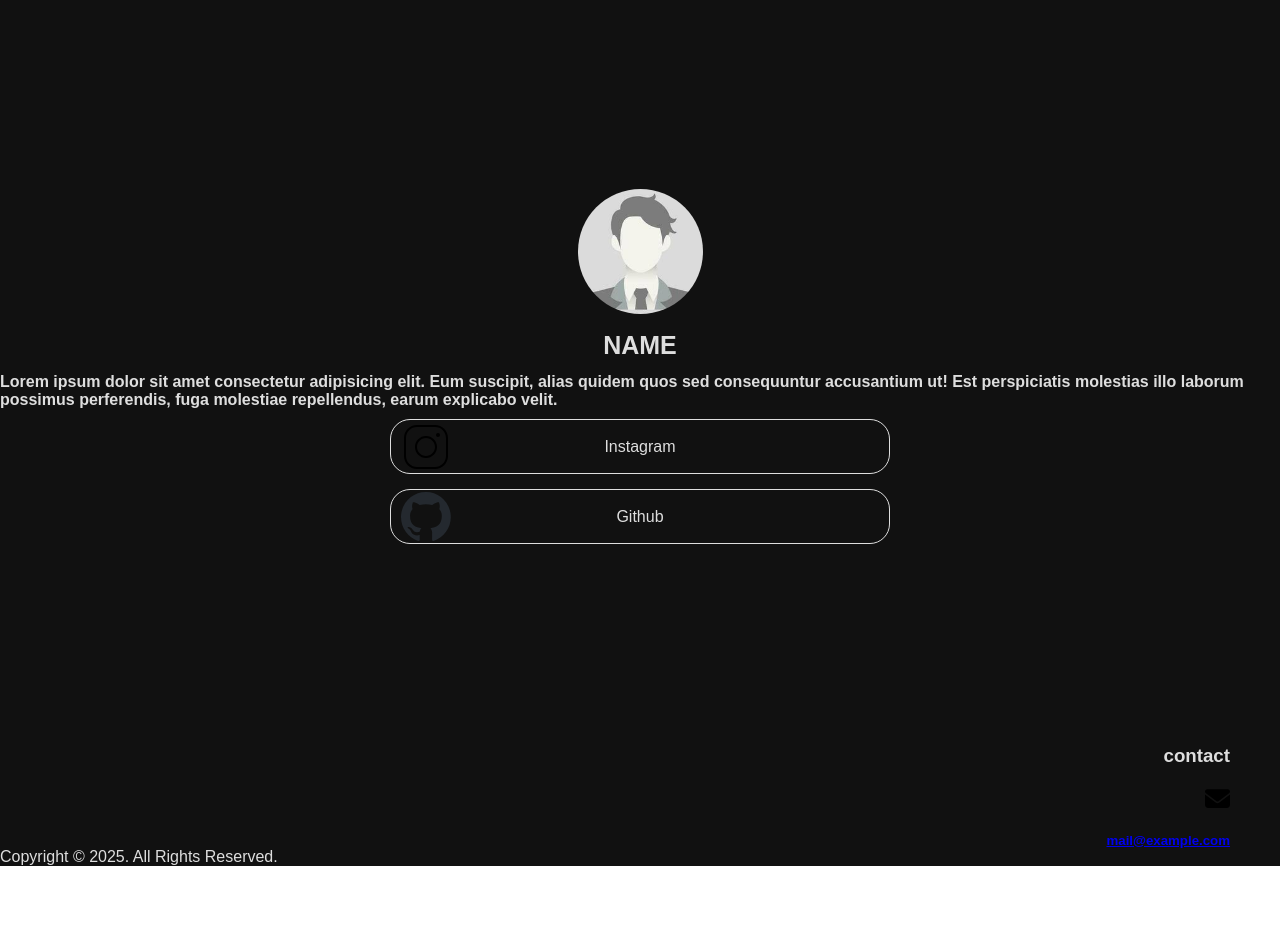
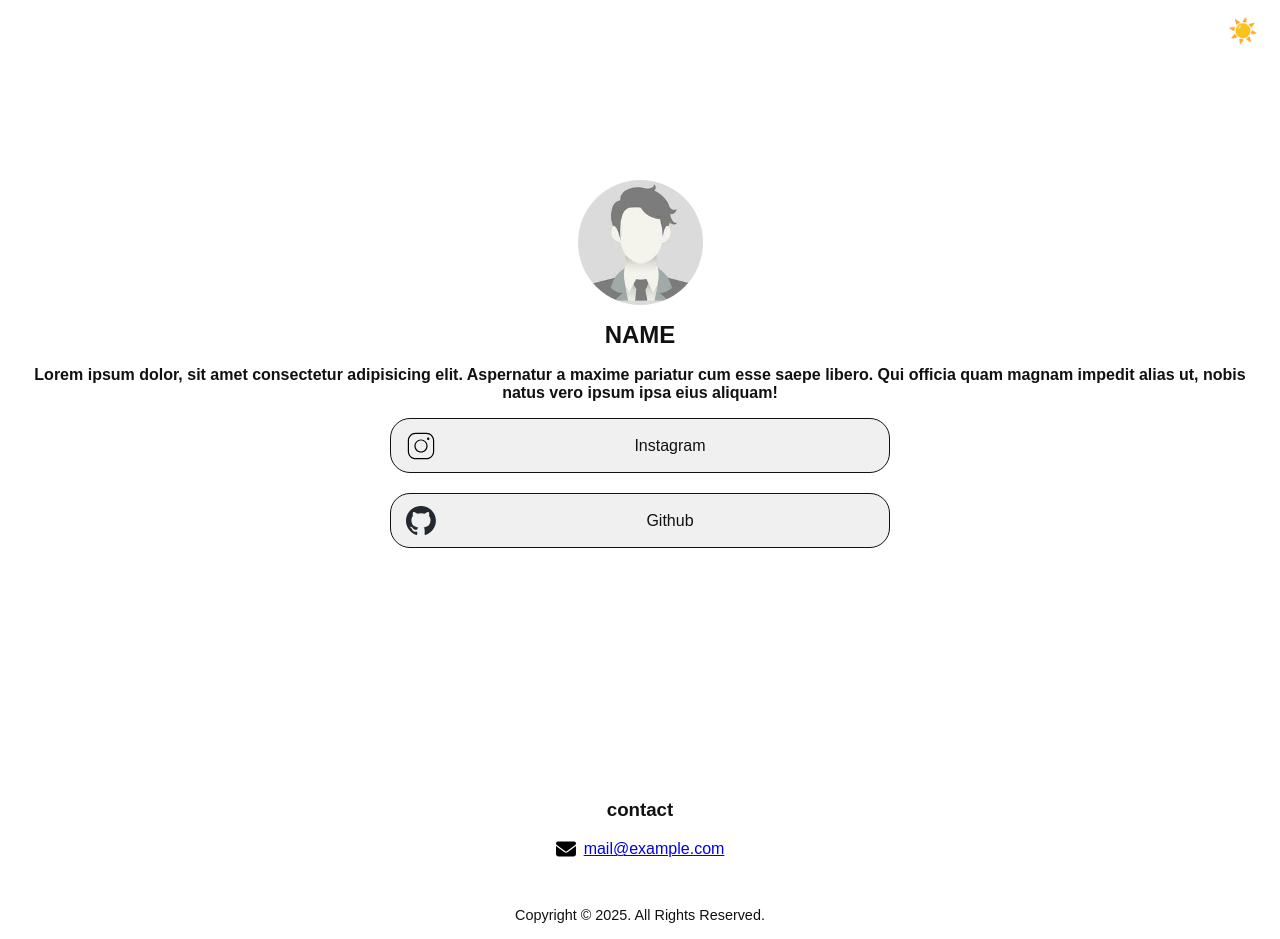
Before and after one commit to A0BA69/linktree, a plain HTML site: page index.html in a window 1280 px wide. Before the commit the page ends 866 px from the top, so only its background shows below. Drawn offline with Linux system fonts and the light colour scheme.

Commit message:
Added a light/dark toggle
added a light mode/dark mode toggle option

```diff
--- a/css/styles.css
+++ b/css/styles.css
@@ -1,33 +1,52 @@
+:root {
+    --bg-color: #ffffff;
+    --text-color: #111111;
+    --border-color: #111111;
+    --link-bg: #f0f0f0;
+  }
+
+  [data-theme="dark"] {
+    --bg-color: #111111;
+    --text-color: #dedede;
+    --border-color: #dedede;
+    --link-bg: #222222;
+  }
+
   * {
     box-sizing: border-box;
+    transition: background-color 0.3s ease, color 0.3s ease;
   }
 
   body {
-    font-family: Arial, Helvetica, sans-serif;
     margin: 0;
     padding: 0;
+    font-family: Arial, Helvetica, sans-serif;
+    background-color: var(--bg-color);
+    color: var(--text-color);
   }
 
-.column {
-    align-items: flex-end;
-    background-color: #111;
-    color: #dedede;
-    height: 0vh;
-    display: flex;
-    flex-direction: column;
-    justify-content: center;
-    padding: 50px;
+  #theme-toggle {
+    position: absolute;
+    top: 1rem;
+    right: 1rem;
+    font-size: 1.5rem;
+    background: none;
+    border: none;
+    color: var(--text-color);
+    cursor: pointer;
   }
 
   .container {
-    align-items: center;
-    background-color: #111;
-    color: #dedede;
-    height: 93.5vh;
     display: flex;
     flex-direction: column;
+    align-items: center;
     justify-content: center;
-    padding: 0px;
+    min-height: 93.5vh;
+    padding: 2rem 1rem;
+  }
+
+ .links-container {
+    flex-grow: 1;
  }
 
   .profile-img {
@@ -36,59 +55,107 @@ body {
   }
 
   .profile-name {
-    font-size: 25px;
-    margin-bottom: 0px;
+    font-size: 1.5rem;
+    margin-bottom: 0.25rem;
+    text-align: center;
   }
 
   .bio {
-    font-size: 16px;
-    margin-bottom: 10px;
+    font-size: 1rem;
+    margin-bottom: 1rem;
+    text-align: center;
   }
 
-.link {
-    border: 1px solid #dedede;
+  .social-link {
+    display: flex;
+    align-items: center;
+    justify-content: center;
+    border: 1px solid var(--border-color);
     border-radius: 20px;
-    color: #dedede;
-    display: flex;
+    background-color: var(--link-bg);
+    color: var(--text-color);
     height: 55px;
-    justify-content: center;
     max-width: 500px;
     width: 100%;
-    margin-bottom: 15px;
+    margin-bottom: 20px;
+    padding-left: 60px;
     position: relative;
-    text-align: center;
     text-decoration: none;
-    align-items: center;
-    transition: transform .4s;
+    transition: transform 0.4s ease;
   }
 
-.link:hover {
-    transform: scale(1.1);
+  .social-link:hover {
+    transform: scale(1.05);
+    background-color: var(--border-color);
+    color: var(--bg-color);
   }
 
-.link-icon {
-    width: 50px;
+  .social-icon {
+    width: 30px;
     position: absolute;
+    left: 15px;
+  }
+
+  footer {
+    text-align: center;
+    padding: 2rem 1rem;
+  }
+
+  .email-wrapper {
+    display: flex;
+    align-items: center;
+    justify-content: center;
+    gap: 8px;
+    flex-wrap: wrap;
+  }
+
+  .email-icon {
+    width: 20px;
+    height: 20px;
+  }
+
+  .copyright {
+    font-size: 0.9rem;
+    text-align: center;
+    padding: 1rem;
+    background-color: var(--bg-color);
+    color: var(--text-color);
+  }
+
+  @media screen and (max-width: 768px) {
+    .profile-name {
+      font-size: 1.3rem;
+    }
+
+    .bio {
+      font-size: 0.95rem;
+    }
+
+    .social-link {
+      font-size: 0.9rem;
+      padding-left: 50px;
+    }
+
+    .social-icon {
+      width: 25px;
+      left: 12px;
+    }
+  }
+
+  @media screen and (max-width: 480px) {
+    .social-link {
+      flex-direction: row;
+      padding-left: 50px;
+      height: auto;
+    }
+
+    .social-icon {
+      width: 22px;
       left: 10px;
     }
 
-.email-icon {
-    width: 25px;
-    position: right;
-    left: 0px;
+    .email-wrapper {
+      flex-direction: row;
+      gap: 6px;
     }
-
-.footer {
-    position: relative;
-    display: grid;
-    grid-template-columns:400px repeat(3, 1fr);
-    gap: 2rem;
   }
-
-.copyright {
-    font-size: 16px;
-    margin-bottom: 0px;
-    background-color: #111;
-    color: #dedede;
-    padding: 0px;
-}
--- a/index.html
+++ b/index.html
@@ -1,43 +1,70 @@
 <!DOCTYPE html>
-<html lang="en">
+<html lang="en" data-theme="dark">
 <head>
-    <meta charset="UTF-8">
-    <meta http-equiv="X-UA-Compatible" content="IE=edge">
-    <meta name="viewport" content="width=device-width, initial-scale=1.0">
+  <!-- Created by twalhovd on 04-03-2025 -->
+  <meta charset="UTF-8" />
+  <meta http-equiv="X-UA-Compatible" content="IE=edge" />
+  <meta name="viewport" content="width=device-width, initial-scale=1.0" />
+  <meta name="description" content="description" />
+  <meta property="og:title" content="TITLE/NAME" />
+  <meta property="og:description" content="description." />
+  <meta property="og:image" content="./img/profile-dark.png" />
+  <meta property="og:url" content="https://example.com" />
+  <link rel="icon" type="image/x-icon" href="./img/subaru-icon.png" />
   <link rel="stylesheet" href="./css/styles.css" />
-    <link rel="icon" type="img/x-icon" href="./img/fav-icon.png">
   <title>TITLE</title>
 </head>
 <body>
+  <button id="theme-toggle" aria-label="Toggle light/dark mode">🌙</button>
+
   <div class="container">
-        <img class="profile-img" src="./img/profile.png" alt="profile-img" />
+    <img
+      class="profile-img theme-logo"
+      src="./img/profile.png"
+      data-dark="./img/profile.png"
+      data-light="./img/profile.png"
+      alt="profile-img"
+    />
     <h1 class="profile-name">NAME</h1>
-        <h2 class="bio">Lorem ipsum dolor sit amet consectetur adipisicing elit. Eum suscipit, alias quidem quos sed consequuntur accusantium ut!
-            Est perspiciatis molestias illo laborum possimus perferendis, fuga molestiae repellendus, earum explicabo velit.</h2>
-            <!-- Make a copy of this line if you need more links
-                     <a class="link" href="https://www.example.com/" target="_blank">
-            <img class="link-icon" src="./img/example.svg" alt="instagram-icon" />
-            <span class="link-title">Instagram</span>
+    <h2 class="bio">Lorem ipsum dolor, sit amet consectetur adipisicing elit. Aspernatur a maxime pariatur cum esse saepe libero.
+        Qui officia quam magnam impedit alias ut, nobis natus vero ipsum ipsa eius aliquam!</h2>
+
+        <!-- Instagram Link -->
+    <a class="social-link" href="https://www.instagram.com/" target="_blank">
+        <img
+        class="social-icon theme-logo"
+        src="./img/instagram-light.svg"
+        data-dark="./img/instagram-dark.svg"
+        data-light="./img/instagram-light.svg"
+        alt="instagram-icon"
+        />
+        <span>Instagram</span>
     </a>
-        -->
-        <a class="link" href="https://www.instagram.com/" target="_blank">
-            <img class="link-icon" src="./img/instagram.svg" alt="instagram-icon" />
-            <span class="link-title">Instagram</span>
-        </a>
-        <a class="link" href="https://github.com/" target="_blank">
-            <img class="link-icon" src="./img/github-mark.svg" alt="github-icon" />
-            <span class="link-title">Github</span>
+
+    <a class="social-link" href="https://github.com/" target="_blank">
+        <img
+        class="social-icon theme-logo"
+        src="./img/github-light.svg"
+        data-dark="./img/github-light.svg"
+        data-light="./img/github-dark.svg"
+        alt="github-icon"
+        />
+      <span>Github</span>
     </a>
   </div>
+
   <footer>
-        <div class="column">
     <h3>contact</h3>
-        <img class="email-icon" src="./img/envelope.svg" alt="email-icon" />
-        <h5><a href="mailto:mail@example.com">mail@example.com</a></h5>
+    <div class="email-wrapper">
+      <img class="email-icon theme-logo" src="./img/envelope.svg" alt="email-icon" />
+      <a href="mailto:mail@example.com">mail@example.com</a>
     </div>
   </footer>
+
+  <div class="copyright">
+    Copyright © 2025. All Rights Reserved.
   </div>
-    <div class="copyright">Copyright © 2025. All Rights Reserved.
-    </div>
+
+  <script src="./js/theme-toggle.js"></script>
 </body>
 </html>
--- /dev/null
+++ b/js/theme-toggle.js
@@ -0,0 +1,23 @@
+const toggleBtn = document.getElementById('theme-toggle');
+const root = document.documentElement;
+const prefersDark = window.matchMedia('(prefers-color-scheme: dark)').matches;
+
+const currentTheme = localStorage.getItem('theme') || (prefersDark ? 'dark' : 'light');
+setTheme(currentTheme);
+
+toggleBtn.addEventListener('click', () => {
+  const newTheme = root.getAttribute('data-theme') === 'dark' ? 'light' : 'dark';
+  setTheme(newTheme);
+});
+
+function setTheme(theme) {
+  root.setAttribute('data-theme', theme);
+  localStorage.setItem('theme', theme);
+  toggleBtn.textContent = theme === 'dark' ? '🌙' : '☀️';
+
+  // Update all the icons that have "theme-logo" class
+  document.querySelectorAll('.theme-logo').forEach((img) => {
+    const newSrc = img.getAttribute(`data-${theme}`);
+    if (newSrc) img.src = newSrc;
+  });
+}
```
Also changed, not shown: img/github-dark.svg (added), img/github-light.svg (added), img/instagram-light.svg (added). Lines whose indentation alone changed are shown as unchanged.
